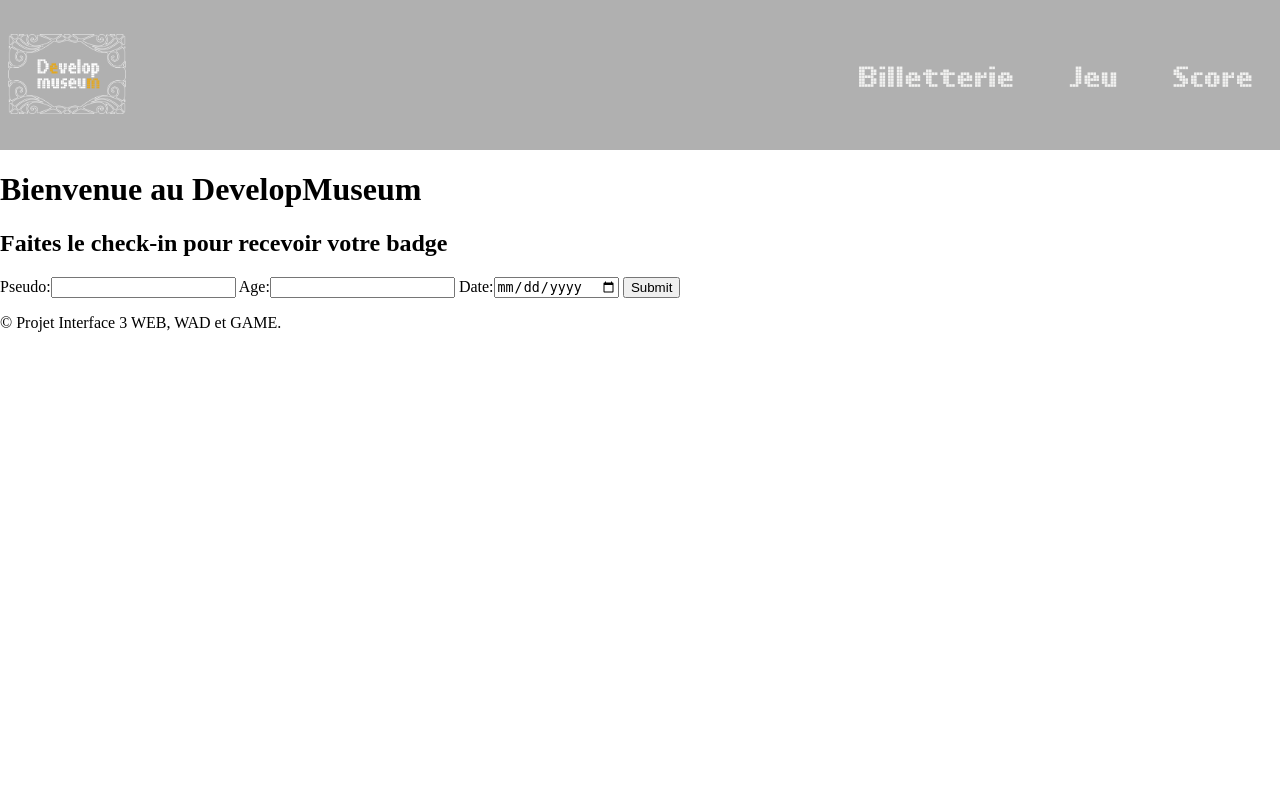
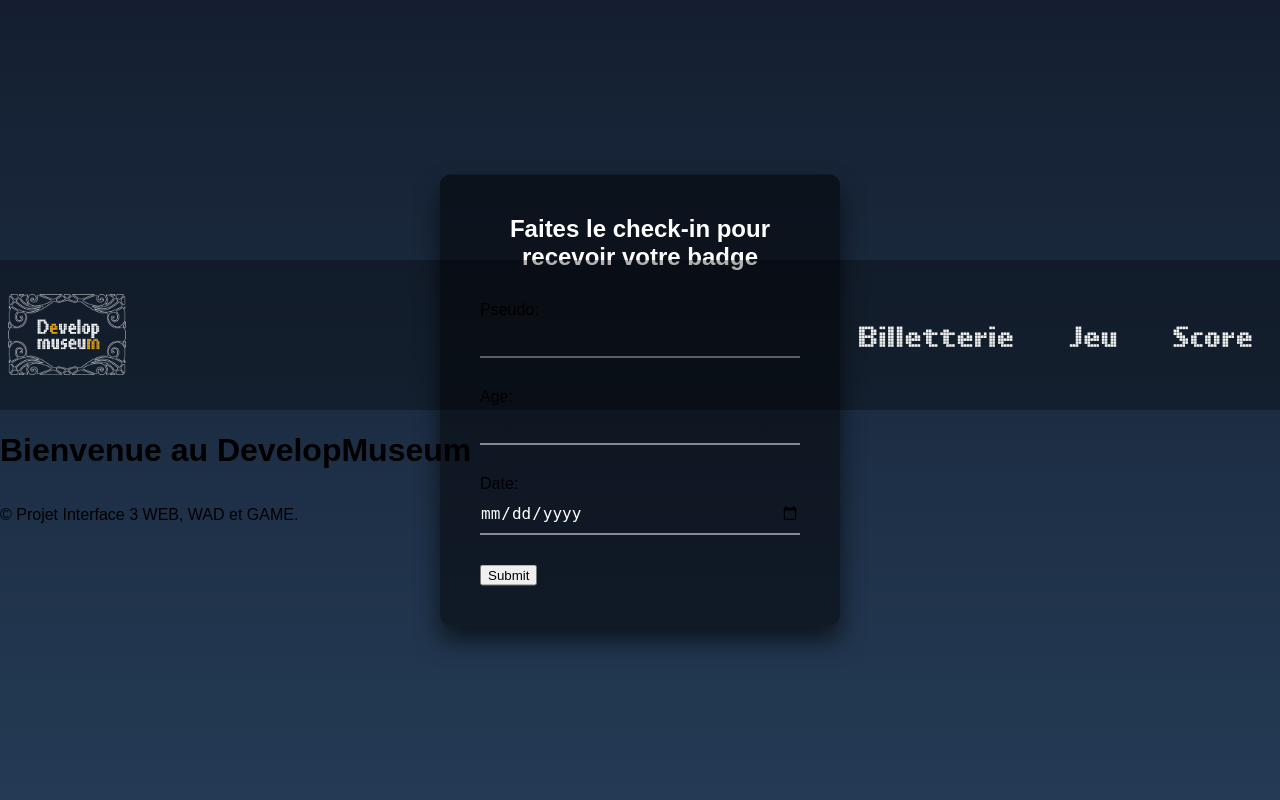
Before and after one commit to ResDev27/DevelopMuseum, a PHP site: page / in a window 1280 px wide. Run offline with PHP 8.4, Linux system fonts and the light colour scheme.

Commit message:
comencement css login

```diff
--- a/assets/css/background.css
+++ b/assets/css/background.css
@@ -86,3 +86,177 @@
   font-size: 29px;
 
 }
+
+
+
+/* -----------------------Inscription------------------------- */
+
+
+
+html {
+  height: 100%;
+}
+body {
+  margin:0;
+  padding:0;
+  font-family: sans-serif;
+  background: linear-gradient(#141e30, #243b55);
+}
+
+.login-box {
+  position: absolute;
+  top: 50%;
+  left: 50%;
+  width: 400px;
+  padding: 40px;
+  transform: translate(-50%, -50%);
+  background: rgba(0,0,0,.5);
+  box-sizing: border-box;
+  box-shadow: 0 15px 25px rgba(0,0,0,.6);
+  border-radius: 10px;
+}
+
+.login-box h2 {
+  margin: 0 0 30px;
+  padding: 0;
+  color: #fff;
+  text-align: center;
+}
+
+.login-box .user-box {
+  position: relative;
+}
+
+.login-box .user-box input {
+  width: 100%;
+  padding: 10px 0;
+  font-size: 16px;
+  color: #fff;
+  margin-bottom: 30px;
+  border: none;
+  border-bottom: 1px solid #fff;
+  outline: none;
+  background: transparent;
+}
+.login-box .user-box label {
+  position: absolute;
+  top:0;
+  left: 0;
+  padding: 10px 0;
+  font-size: 16px;
+  color: #fff;
+  pointer-events: none;
+  transition: .5s;
+}
+
+.login-box .user-box input:focus ~ label,
+.login-box .user-box input:valid ~ label {
+  top: -20px;
+  left: 0;
+  color: #03e9f4;
+  font-size: 12px;
+}
+
+.login-box form a {
+  position: relative;
+  display: inline-block;
+  padding: 10px 20px;
+  color: #03e9f4;
+  font-size: 16px;
+  text-decoration: none;
+  text-transform: uppercase;
+  overflow: hidden;
+  transition: .5s;
+  margin-top: 40px;
+  letter-spacing: 4px
+}
+
+.login-box a:hover {
+  background: #03e9f4;
+  color: #fff;
+  border-radius: 5px;
+  box-shadow: 0 0 5px #03e9f4,
+              0 0 25px #03e9f4,
+              0 0 50px #03e9f4,
+              0 0 100px #03e9f4;
+}
+
+.login-box a span {
+  position: absolute;
+  display: block;
+}
+
+.login-box a span:nth-child(1) {
+  top: 0;
+  left: -100%;
+  width: 100%;
+  height: 2px;
+  background: linear-gradient(90deg, transparent, #03e9f4);
+  animation: btn-anim1 1s linear infinite;
+}
+
+@keyframes btn-anim1 {
+  0% {
+    left: -100%;
+  }
+  50%,100% {
+    left: 100%;
+  }
+}
+
+.login-box a span:nth-child(2) {
+  top: -100%;
+  right: 0;
+  width: 2px;
+  height: 100%;
+  background: linear-gradient(180deg, transparent, #03e9f4);
+  animation: btn-anim2 1s linear infinite;
+  animation-delay: .25s
+}
+
+@keyframes btn-anim2 {
+  0% {
+    top: -100%;
+  }
+  50%,100% {
+    top: 100%;
+  }
+}
+
+.login-box a span:nth-child(3) {
+  bottom: 0;
+  right: -100%;
+  width: 100%;
+  height: 2px;
+  background: linear-gradient(270deg, transparent, #03e9f4);
+  animation: btn-anim3 1s linear infinite;
+  animation-delay: .5s
+}
+
+@keyframes btn-anim3 {
+  0% {
+    right: -100%;
+  }
+  50%,100% {
+    right: 100%;
+  }
+}
+
+.login-box a span:nth-child(4) {
+  bottom: -100%;
+  left: 0;
+  width: 2px;
+  height: 100%;
+  background: linear-gradient(360deg, transparent, #03e9f4);
+  animation: btn-anim4 1s linear infinite;
+  animation-delay: .75s
+}
+
+@keyframes btn-anim4 {
+  0% {
+    bottom: -100%;
+  }
+  50%,100% {
+    bottom: 100%;
+  }
+}
--- a/inscription.php
+++ b/inscription.php
@@ -8,13 +8,21 @@
 </head>
 <body>
     <h1>Bienvenue au DevelopMuseum</h1>
+
+    <div class="login-box">
     <h2> Faites le check-in pour recevoir votre badge</h1>
     <form action="./inscriptionTraitement.php" method="POST">
+        <div class="user-box">
         Pseudo:<input type="text" name="pseudo">
+        </div>
+        <div class="user-box">
         Age:<input type="age" name="age">
+        </div>
+        <div class="user-box">
         Date:<input type="date" name="date" value="<?=date("Y-m-d H:i:s");?>">
+        </div>
         <input type="submit">
     </form>
-
+</div>
 </body>
 </html>
```
